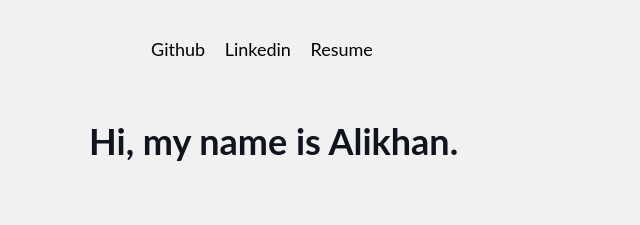
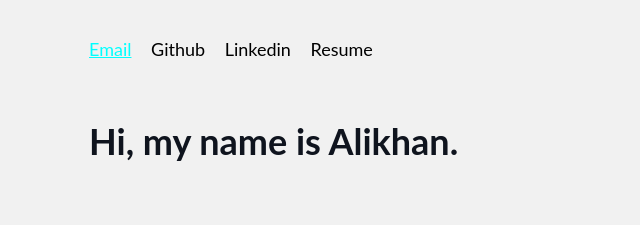
Before and after one commit to asamidinov173/cv, a plain HTML site: page index.html in a window 1280 px wide. In both pictures the pointer is over the link "Email". Shown: the top 225 px of the page, 319-959 px from the left. Drawn offline with Linux system fonts and the light colour scheme.

Commit message:
Update styles.css

```diff
--- a/styles.css
+++ b/styles.css
@@ -40,7 +40,7 @@ a{
 
 a:hover {
   text-decoration: underline;
-  color: #f1f1f1;
+  color: aqua;
 }
 
 ul {
```
